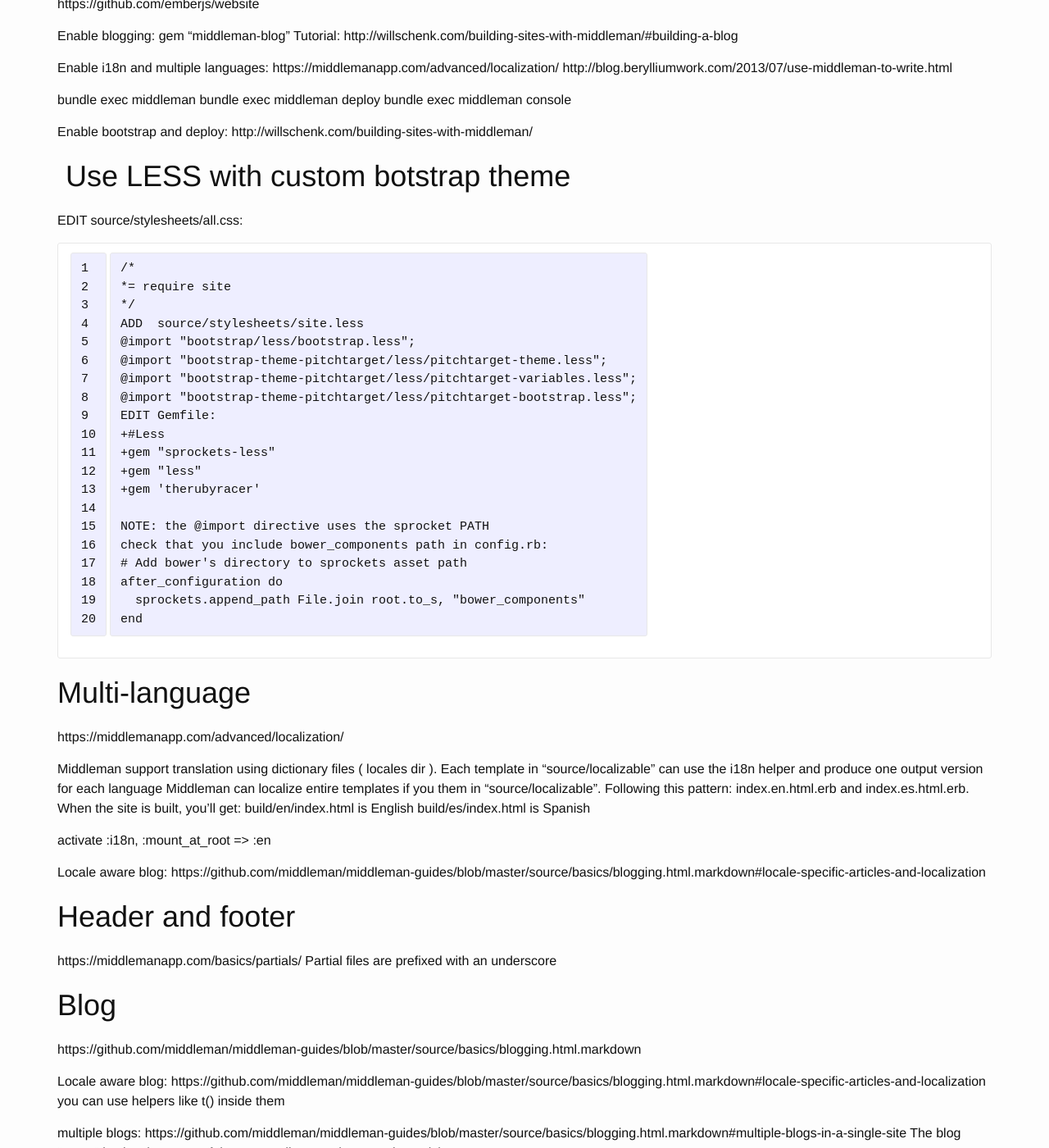
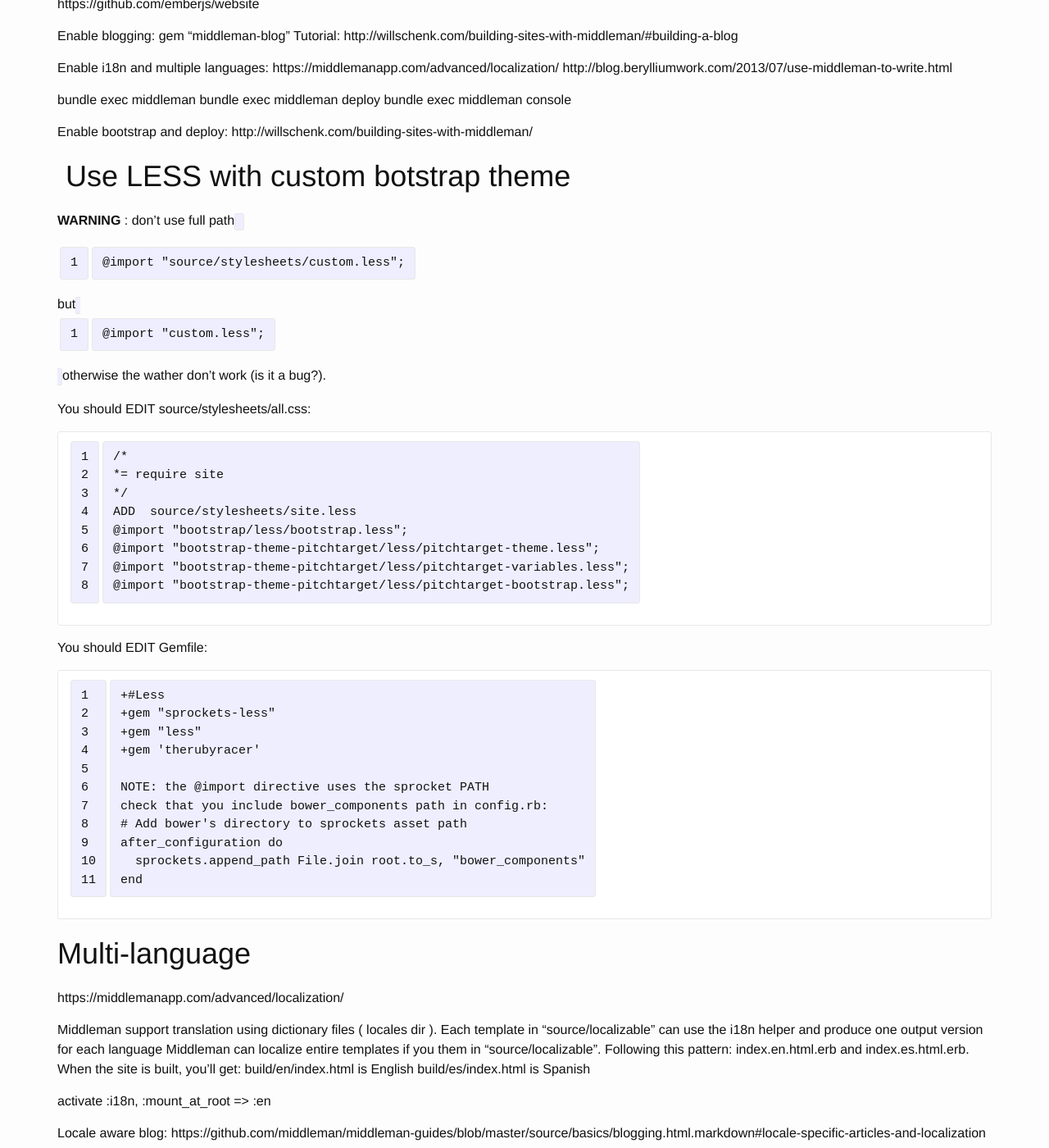
Before and after one commit to breezeight/nicola_blog, a Jekyll site: the page built from _guides/html_middleman.markdown, in a window 1280 px wide and 1400 px high, scrolled down 672 px. Shown: the whole window at 82% size. Built offline with Jekyll 4.4.1, drawn with Linux system fonts in a browser that asks for light colours.

Commit message:
Document Middleman issue with sprocket-less watcher

```diff
--- a/_guides/html_middleman.markdown
+++ b/_guides/html_middleman.markdown
@@ -38,7 +38,9 @@
 
 # Use LESS with custom botstrap theme
 
-EDIT source/stylesheets/all.css:
+**WARNING** : don't use full path `@import "source/stylesheets/custom.less";` but  `@import "custom.less";` otherwise the wather don't work (is it a bug?).
+
+You should EDIT source/stylesheets/all.css:
 
 ~~~
 /*
@@ -49,7 +51,11 @@
 @import "bootstrap-theme-pitchtarget/less/pitchtarget-theme.less";
 @import "bootstrap-theme-pitchtarget/less/pitchtarget-variables.less";
 @import "bootstrap-theme-pitchtarget/less/pitchtarget-bootstrap.less";
-EDIT Gemfile:
+~~~
+
+You should EDIT Gemfile:
+
+~~~
 +#Less
 +gem "sprockets-less"
 +gem "less"
```
